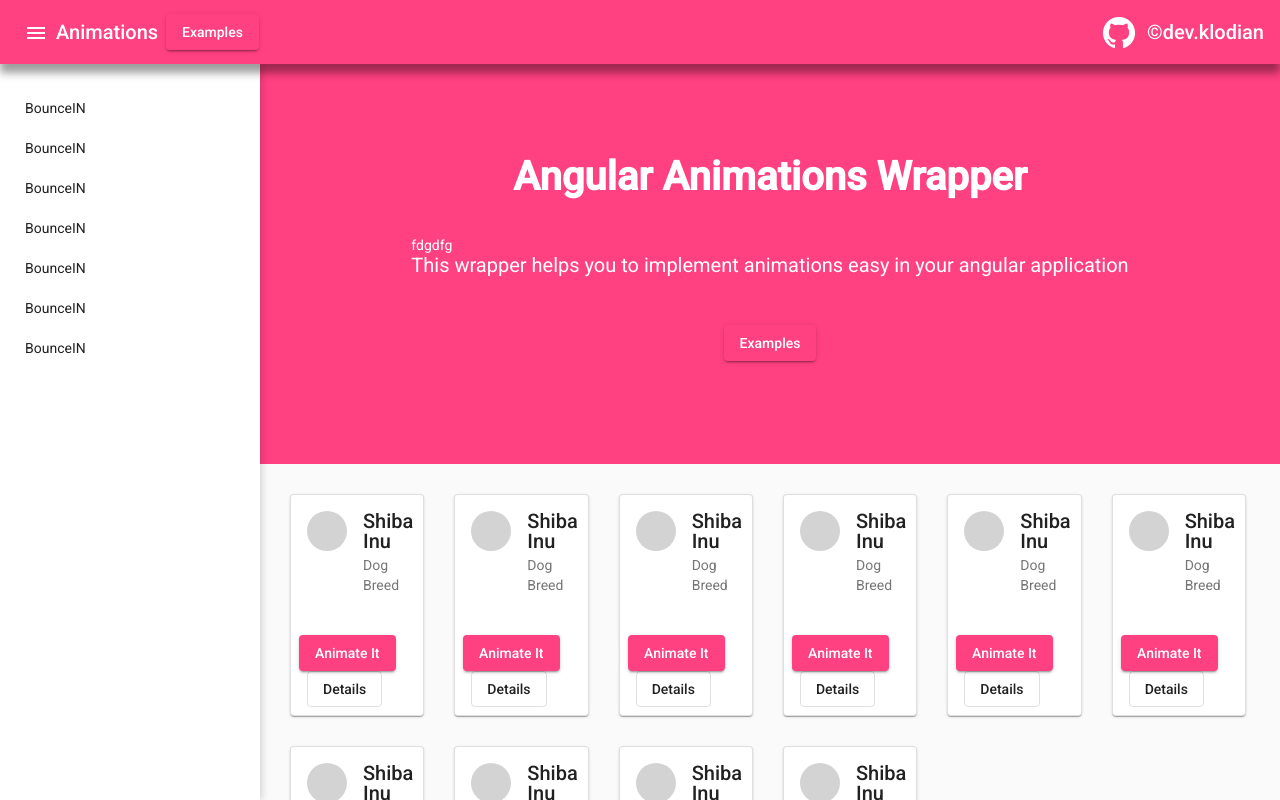
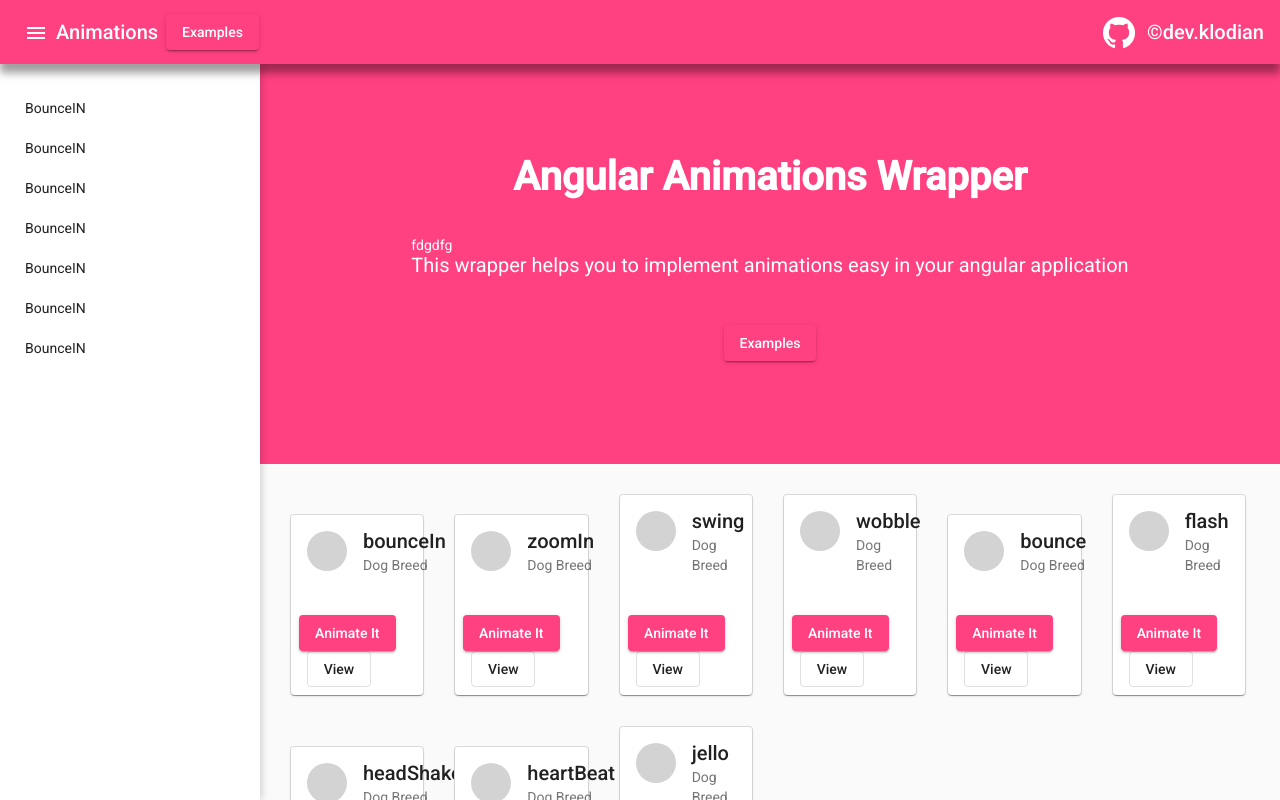
Before and after one commit to klodianshaba/ngxa, an Angular app: page /dashboard in a window 1280 px wide. Built offline with nearby package versions, Linux system fonts and the light colour scheme.

Commit message:
add some other animations card into list

```diff
--- a/src/app/components/card/card.component.html
+++ b/src/app/components/card/card.component.html
@@ -7,6 +7,6 @@
   <mat-card-content></mat-card-content>
   <mat-card-actions>
     <button (click)="onAnimateIt()" mat-raised-button color="accent">Animate It</button>
-    <button mat-stroked-button>Details</button>
+    <button mat-stroked-button>View</button>
   </mat-card-actions>
 </mat-card>
--- a/src/app/components/description/description.component.html
+++ b/src/app/components/description/description.component.html
@@ -3,7 +3,7 @@
   <span class="fs-1 fw-bold" [@zoomIn]="{value:''}">Angular Animations Wrapper</span>
 
   <div class="pt-5 pb-5" [@zoomIn]="{value:status, params:{}}">
-    <div [@bounceIn]="{value:'', params:{timings:'800ms'}}" >fdgdfg</div>
+    <div [@bounceIn]="{value:status, params:{timings:'800ms'}}" >fdgdfg</div>
     <span class="fs-5">This wrapper helps you to implement animations easy in your angular application</span>
   </div>
 
--- a/src/app/components/description/description.component.ts
+++ b/src/app/components/description/description.component.ts
@@ -7,7 +7,7 @@ import {bounceIn,zoomIn} from "../../wrapper";
   styleUrls: ['./description.component.scss'],
   animations: [
     zoomIn({stateChangeExpressions:':enter, 0 => 1'}),
-    bounceIn(),
+    bounceIn({stateChangeExpressions:':enter, 0 => 1'}),
   ]
 })
 export class DescriptionComponent implements OnInit {
--- a/src/app/components/header/header.component.ts
+++ b/src/app/components/header/header.component.ts
@@ -24,10 +24,7 @@ export class HeaderComponent implements OnInit {
   ) {
   }
 
-  ngOnInit(): void {
-    console.log(this.layout);
-    console.log(this.layoutService.isDashboard(this.layout));
-  }
+  ngOnInit(): void {}
 
   onTitle(): void {
     this.router.navigate(['landing']).then();
--- a/src/app/modules/dashboard/dashboard.component.html
+++ b/src/app/modules/dashboard/dashboard.component.html
@@ -1,16 +1,31 @@
 <div class="cards-container">
-  <div [@list]="10">
-<mat-card (click)="onClick()" [@bounceIn]="{value:ani, params:{timings:'500ms'}}" class="card d-inline-block" *ngFor="let i of [1 ,2 ,3 ,4,5,6,7,8,9,10]">
-  <mat-card-header>
-    <div mat-card-avatar class="header-image"></div>
-    <mat-card-title>Shiba Inu</mat-card-title>
-    <mat-card-subtitle>Dog Breed</mat-card-subtitle>
-  </mat-card-header>
-  <mat-card-content></mat-card-content>
-  <mat-card-actions>
-    <button mat-raised-button color="accent">Animate It</button>
-    <button mat-stroked-button>Details</button>
-  </mat-card-actions>
-</mat-card>
+  <div [@list]="2">
+    <div class="card d-inline-block" [@bounceIn]="animations[0]">
+      <app-card [animation]="animations[0]" (onAnimate)="onAnimateIt($event)"></app-card>
+    </div>
+    <div class="card d-inline-block" [@zoomIn]="animations[1]">
+      <app-card [animation]="animations[1]" (onAnimate)="onAnimateIt($event)"></app-card>
+    </div>
+    <div class="card d-inline-block" [@swing]="animations[2]">
+      <app-card [animation]="animations[2]" (onAnimate)="onAnimateIt($event)"></app-card>
+    </div>
+    <div class="card d-inline-block" [@wobble]="animations[3]">
+      <app-card [animation]="animations[3]" (onAnimate)="onAnimateIt($event)"></app-card>
+    </div>
+    <div class="card d-inline-block" [@bounce]="animations[4]">
+      <app-card [animation]="animations[4]" (onAnimate)="onAnimateIt($event)"></app-card>
+    </div>
+    <div class="card d-inline-block" [@flash]="animations[5]">
+      <app-card [animation]="animations[5]" (onAnimate)="onAnimateIt($event)"></app-card>
+    </div>
+    <div class="card d-inline-block" [@headShake]="animations[6]">
+      <app-card [animation]="animations[6]" (onAnimate)="onAnimateIt($event)"></app-card>
+    </div>
+    <div class="card d-inline-block" [@heartBeat]="animations[7]">
+      <app-card [animation]="animations[7]" (onAnimate)="onAnimateIt($event)"></app-card>
+    </div>
+    <div class="card d-inline-block" [@jello]="animations[8]">
+      <app-card [animation]="animations[8]" (onAnimate)="onAnimateIt($event)"></app-card>
+    </div>
   </div>
 </div>
--- a/src/app/modules/dashboard/dashboard.component.scss
+++ b/src/app/modules/dashboard/dashboard.component.scss
@@ -2,14 +2,11 @@
 .cards-container{
   width: 100%;
 }
-
 .card {
   margin: map-get($space, margin);
   width:calc( 16.6% - 30px);
 }
-
 .header-image {
   background-size: cover;
   background-color: lightgray;
-
 }
--- a/src/app/modules/dashboard/dashboard.component.ts
+++ b/src/app/modules/dashboard/dashboard.component.ts
@@ -1,28 +1,49 @@
-import { Component, OnInit } from '@angular/core';
-import {trigger} from "@angular/animations";
+import {ChangeDetectorRef, Component, OnInit} from '@angular/core';
 import {list, zoomIn, bounceIn} from "../../wrapper";
-
+import {AnimationModel} from "../../models/animation.model";
+import {swing,wobble,bounce,flash,headShake,heartBeat,jello} from "../../wrapper/animations/attention-seekers";
 @Component({
   selector: 'app-dashboard',
   templateUrl: './dashboard.component.html',
   styleUrls: ['./dashboard.component.scss'],
   animations: [
+    list({timings:200}),
     bounceIn({stateChangeExpressions:[':enter', '0 => 1']}),
-    list({timings:100}),
-    zoomIn()
-  ]
+    zoomIn({stateChangeExpressions:[':enter', '0 => 1']}),
+    swing({stateChangeExpressions:[':enter', '0 => 1']}),
+    wobble({stateChangeExpressions:[':enter', '0 => 1']}),
+    bounce({stateChangeExpressions:[':enter', '0 => 1']}),
+    flash({stateChangeExpressions:[':enter', '0 => 1'], timings:'1000ms'}),
+    headShake({stateChangeExpressions:[':enter', '0 => 1']}),
+    heartBeat({stateChangeExpressions:[':enter', '0 => 1']}),
+    jello({stateChangeExpressions:[':enter', '0 => 1']})
+,  ]
 })
 export class DashboardComponent implements OnInit {
 
-  public ani: boolean = false;
   bounceIn: string = 'bounceIn';
-  constructor() { }
+  public animations: AnimationModel[] = [
+    {triggerName:'bounceIn', value: true ,params:{}},
+    {triggerName:'zoomIn', value: true ,params:{}},
+    {triggerName:'swing', value: true ,params:{}},
+    {triggerName:'wobble', value: true ,params:{}},
+    {triggerName:'bounce', value: true ,params:{}},
+    {triggerName:'flash', value: true ,params:{}},
+    {triggerName:'headShake', value: true ,params:{}},
+    {triggerName:'heartBeat', value: true ,params:{}},
+    {triggerName:'jello', value: true ,params:{}},
+  ];
+
+  constructor(private cdf: ChangeDetectorRef) { }
 
   ngOnInit(): void {}
-  onClick(): void{
-    this.ani = false;
-    setTimeout(()=>{
-      this.ani = true;
+  onAnimateIt(animation: AnimationModel): void{
+    const index = this.animations.indexOf(animation);
+    this.animations[index].value = false;
+    this.animations[index]= Object.assign({}, this.animations[index]);
+    setTimeout(() => {
+      this.animations[index].value = true;
+      this.animations[index]= Object.assign({}, this.animations[index]);
     },1);
   }
 
--- a/src/app/modules/dashboard/dashboard.module.ts
+++ b/src/app/modules/dashboard/dashboard.module.ts
@@ -3,6 +3,7 @@ import { CommonModule } from '@angular/common';
 import { DashboardRoutingModule } from './dashboard-routing.module';
 import { DashboardComponent } from './dashboard.component';
 import { MaterialModule } from "../../shared/material/material.module";
+import {ComponentsModule} from "../../components/components.module";
 
 @NgModule({
   declarations: [
@@ -11,7 +12,8 @@ import { MaterialModule } from "../../shared/material/material.module";
   imports: [
     CommonModule,
     DashboardRoutingModule,
-    MaterialModule
+    MaterialModule,
+    ComponentsModule
   ]
 })
 export class DashboardModule { }
--- a/src/app/wrapper/animations/list.ts
+++ b/src/app/wrapper/animations/list.ts
@@ -4,7 +4,7 @@ import {buildTrigger} from "../base";
 
 export function list(config?: Partial<AnimationConfig>): AnimationTriggerMetadata {
   return buildTrigger(
-    animation(query('@*', stagger('100ms' , animateChild()), {optional: true})),
+    animation(query('@*', stagger((config && config.timings) || '200ms' , animateChild()), {optional: true})),
     {...{triggerName: 'list', stateChangeExpression: '* => *'},...config}
   )
 }
```
Also changed, not shown: src/app/components/components.module.ts (+5 -2 lines).
